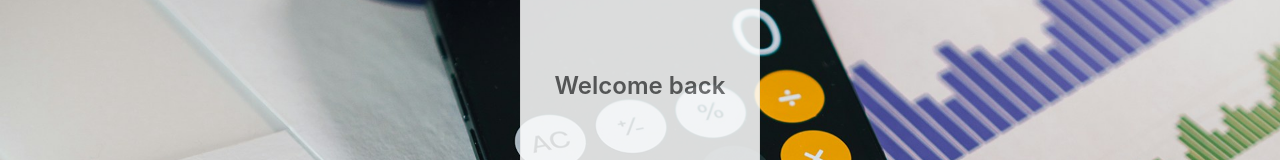
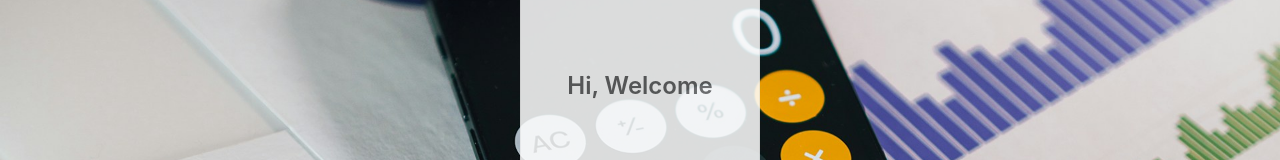
Before and after one commit to Elly0816/expense-app-client, a Next.js app: page /login in a window 1280 px wide. Shown: the part 200-360 px from the top of the page. Built offline with nearby package versions, Linux system fonts and the light colour scheme.

Commit message:
login form to hi welcome

```diff
--- a/src/components/Login.tsx
+++ b/src/components/Login.tsx
@@ -53,7 +53,7 @@ export const Login: React.FC<LoginPropsType> = ({ containerStyle, cardStyle, but
         }}
       >
         <Title style={{ color: COLORS[theme].textBody }} level={3}>
-          Welcome back
+          Hi, Welcome
         </Title>
         <Flex className="w-full" justify="center" align="center" gap="middle">
           <div
```
